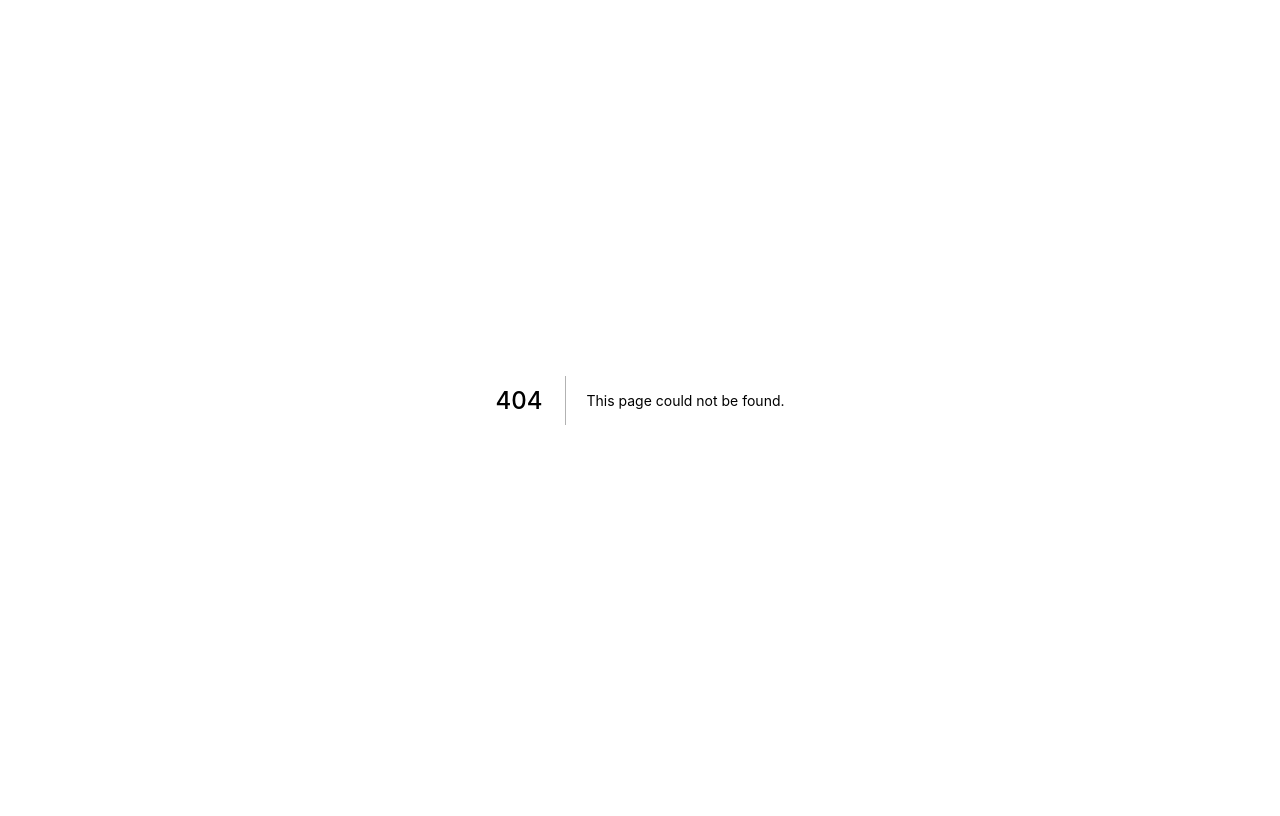
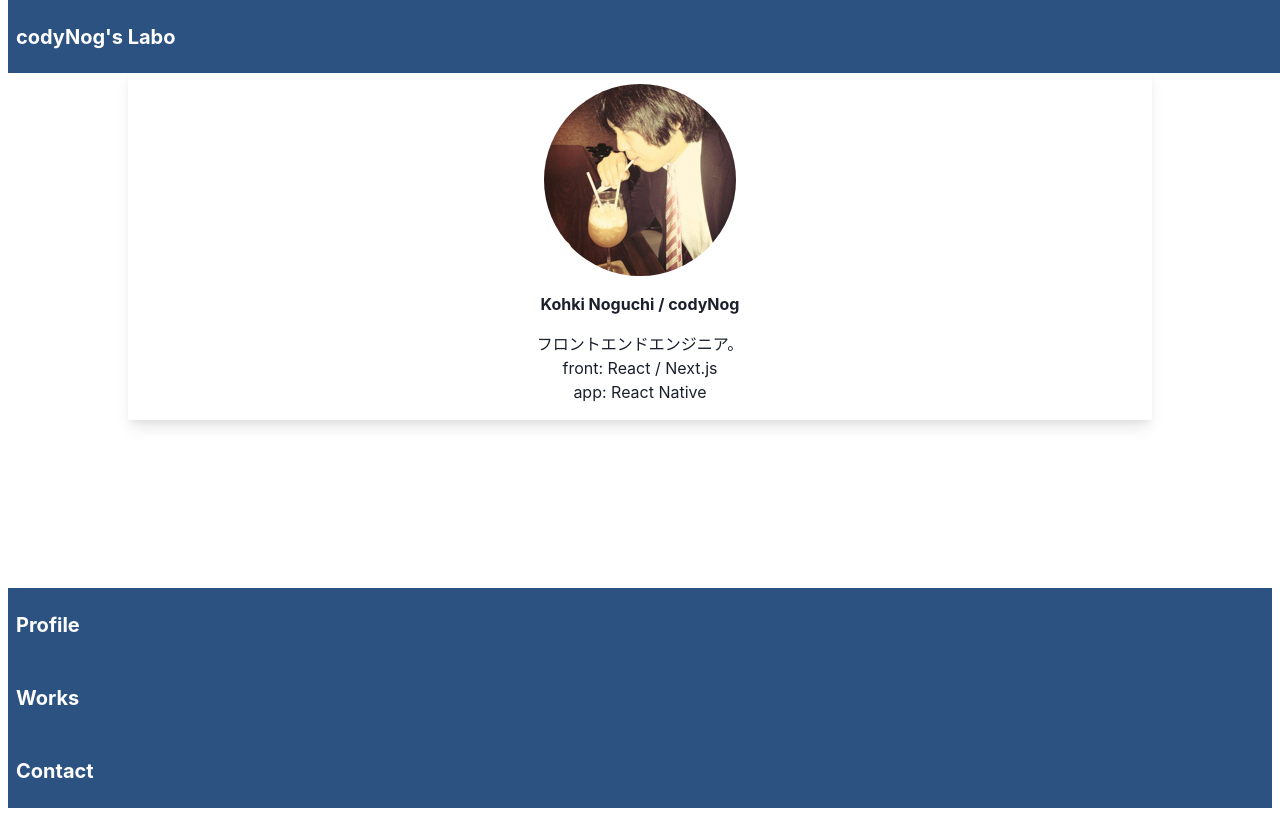
Before and after one commit to codyNog/nextjs-blog, a Next.js app: page /profile in a window 1280 px wide. Before the commit this address had no page. Built offline with nearby package versions, Linux system fonts and the light colour scheme.

Commit message:
profileのページ追加

```diff
--- a/src/components/organisms/Footer/index.tsx
+++ b/src/components/organisms/Footer/index.tsx
@@ -1,4 +1,6 @@
 import { Box, Flex, Heading } from "@chakra-ui/react";
+import Link from "next/link";
+import { routing } from "~/constants/routing";
 
 export const Footer: React.FC = () => {
   return (
@@ -9,9 +11,11 @@ export const Footer: React.FC = () => {
       as={"nav"}
     >
       <Box p={2}>
-        <Heading color={"white"} size={"md"}>
-          Profile
-        </Heading>
+        <Link href={routing.profile.root}>
+          <Heading color={"white"} size={"md"}>
+            Profile
+          </Heading>
+        </Link>
       </Box>
       <Box p={2}>
         <Heading color={"white"} size={"md"}>
--- /dev/null
+++ b/src/components/organisms/ProfileCard/index.tsx
@@ -0,0 +1,29 @@
+import { Box, Flex, Img } from "@chakra-ui/react";
+import { Card } from "~/components/atoms/Card";
+
+export const ProfileCard = () => {
+  return (
+    <Card>
+      <Box overflow="hidden">
+        <Flex justifyContent={"center"}>
+          <Img
+            src={"/icon-192x192.png"}
+            borderRadius={"full"}
+            objectFit={"cover"}
+            alt={"codynog"}
+          />
+        </Flex>
+      </Box>
+      <Box textAlign={"center"}>
+        <h3>Kohki Noguchi / codyNog</h3>
+        <div>
+          フロントエンドエンジニア。
+          <br />
+          front: React / Next.js
+          <br />
+          app: React Native
+        </div>
+      </Box>
+    </Card>
+  );
+};
--- a/src/components/templates/layouts/index.tsx
+++ b/src/components/templates/layouts/index.tsx
@@ -4,7 +4,7 @@ import { Header } from "~/components/organisms/Header";
 
 export const Layout: React.FC = ({ children }) => {
   return (
-    <Flex flexDirection={"column"} minHeight={"100vh"}>
+    <Flex flexDirection={"column"} minHeight={"100vh"} maxWidth={"100vw"}>
       <Header />
       <Container
         flex={1}
--- a/src/constants/routing/index.ts
+++ b/src/constants/routing/index.ts
@@ -3,4 +3,7 @@ export const routing = {
   trpg: {
     root: "/trpg",
   },
+  profile: {
+    root: "/profile",
+  },
 };
--- /dev/null
+++ b/src/pages/profile/index.tsx
@@ -0,0 +1,12 @@
+import { ProfileCard } from "~/components/organisms/ProfileCard";
+import { Layout } from "~/components/templates/layouts";
+
+const Component = () => {
+  return (
+    <Layout>
+      <ProfileCard />
+    </Layout>
+  );
+};
+
+export default Component;
```
Also changed, not shown: public/icon-192x192.png (added).
